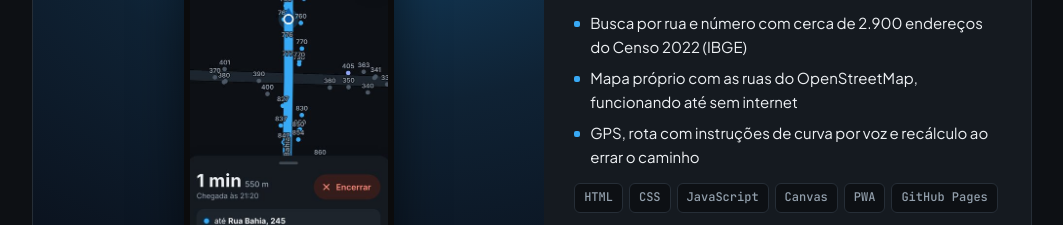
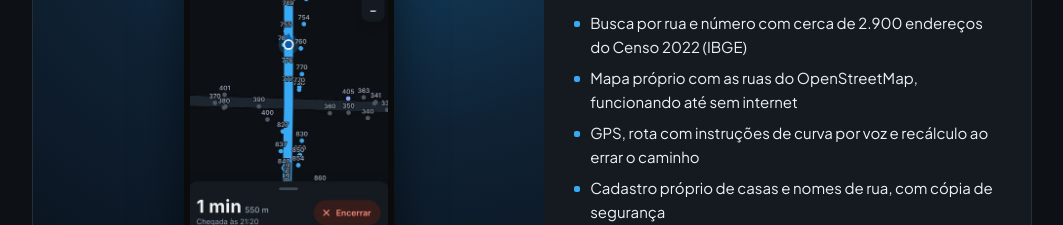
Before and after one commit to lleosx/portfolio, a plain HTML site: page public/index.html in a window 1280 px wide. Shown: the part 1108-1333 px from the top of the page, without its empty margins (108-1171 px from the left). Drawn offline with Linux system fonts and the light colour scheme.

Commit message:
Entregas: menciona o cadastro próprio
Co-Authored-By: Claude Opus 5.5 <noreply@anthropic.com>
Claude-Session: https://claude.ai/code/session_01V6X9ndQaxGBSdFSC9qTM3J

```diff
--- a/public/index.html
+++ b/public/index.html
@@ -262,6 +262,7 @@ footer .container{display:flex; justify-content:space-between; gap:12px; flex-wr
             <li>Busca por rua e número com cerca de 2.900 endereços do Censo 2022 (IBGE)</li>
             <li>Mapa próprio com as ruas do OpenStreetMap, funcionando até sem internet</li>
             <li>GPS, rota com instruções de curva por voz e recálculo ao errar o caminho</li>
+            <li>Cadastro próprio de casas e nomes de rua, com cópia de segurança</li>
           </ul>
           <ul class="stack"><li>HTML</li><li>CSS</li><li>JavaScript</li><li>Canvas</li><li>PWA</li><li>GitHub Pages</li></ul>
           <a class="btn btn-primary" href="https://lleosx.github.io/entregas/" target="_blank" rel="noopener">Abrir o app
```
